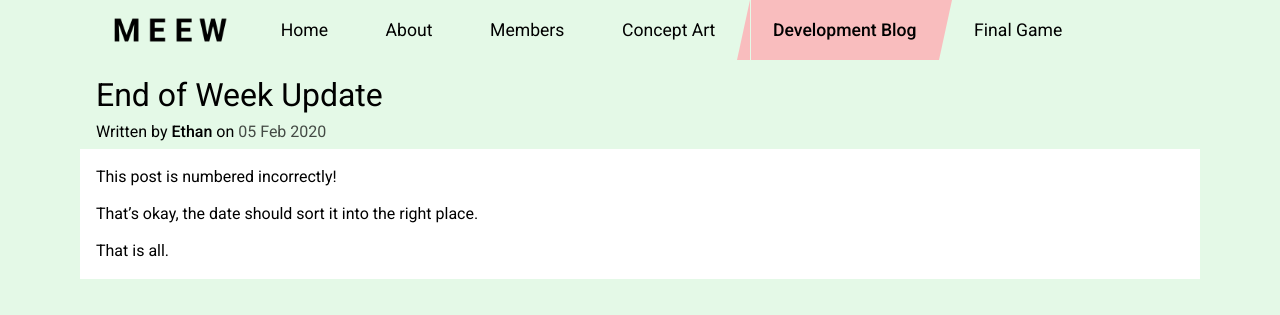
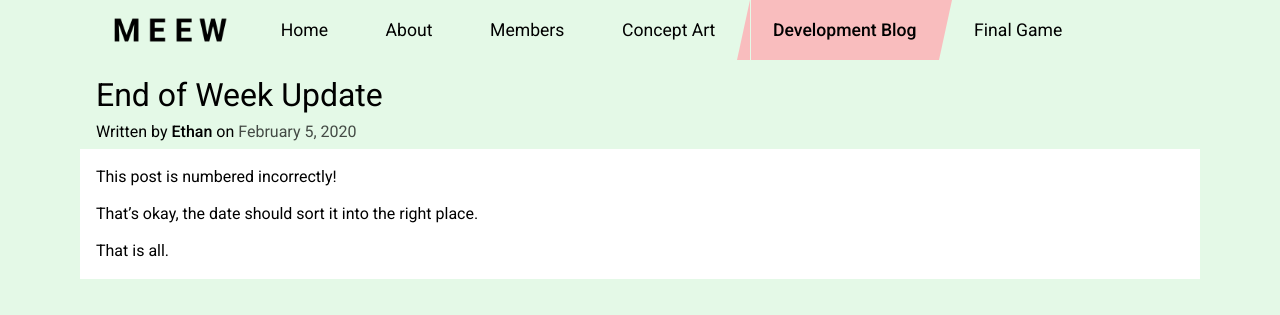
Before and after one commit to MEEWStudios/jekyll-testbed, a Jekyll site: the page built from development/3.md, in a window 1280 px wide. Shown: the top 315 px of the page. Built offline with Jekyll 4.4.1, drawn with Linux system fonts in a browser that asks for light colours.

Commit message:
Change date format on blog post

```diff
--- a/_layouts/blog.html
+++ b/_layouts/blog.html
@@ -4,7 +4,7 @@ layout: base
 <main>
 	<h1>{{page.title}}</h1>
 	<div style='margin-bottom: 0.5rem;'>
-		Written {% if page.author %}by <span style='font-weight: 500;'>{{page.author}}</span> {% endif %}on <span style='color: rgba(0, 0, 0, 0.7);'>{{page.date | date_to_string}}</span>
+		Written {% if page.author %}by <span style='font-weight: 500;'>{{page.author}}</span> {% endif %}on <span style='color: rgba(0, 0, 0, 0.7);'>{{page.date | date: '%B %-d, %Y'}}</span>
 	</div>
 	<div class='container'>
 		{{page.content | markdownify}}
```
